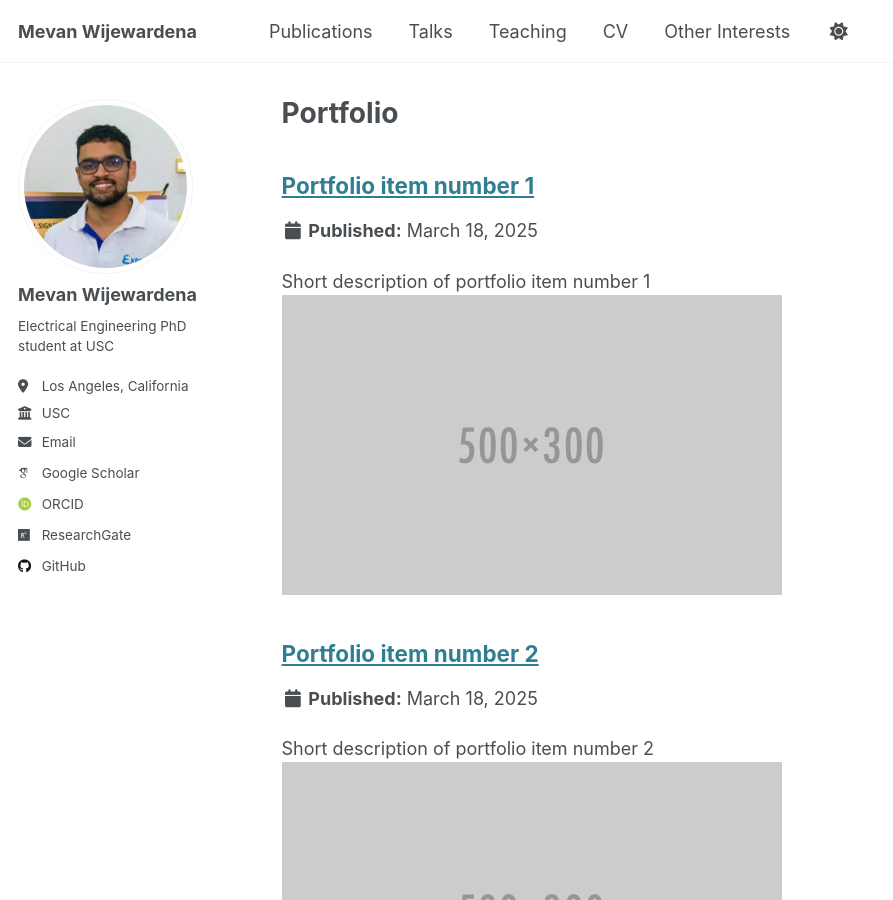
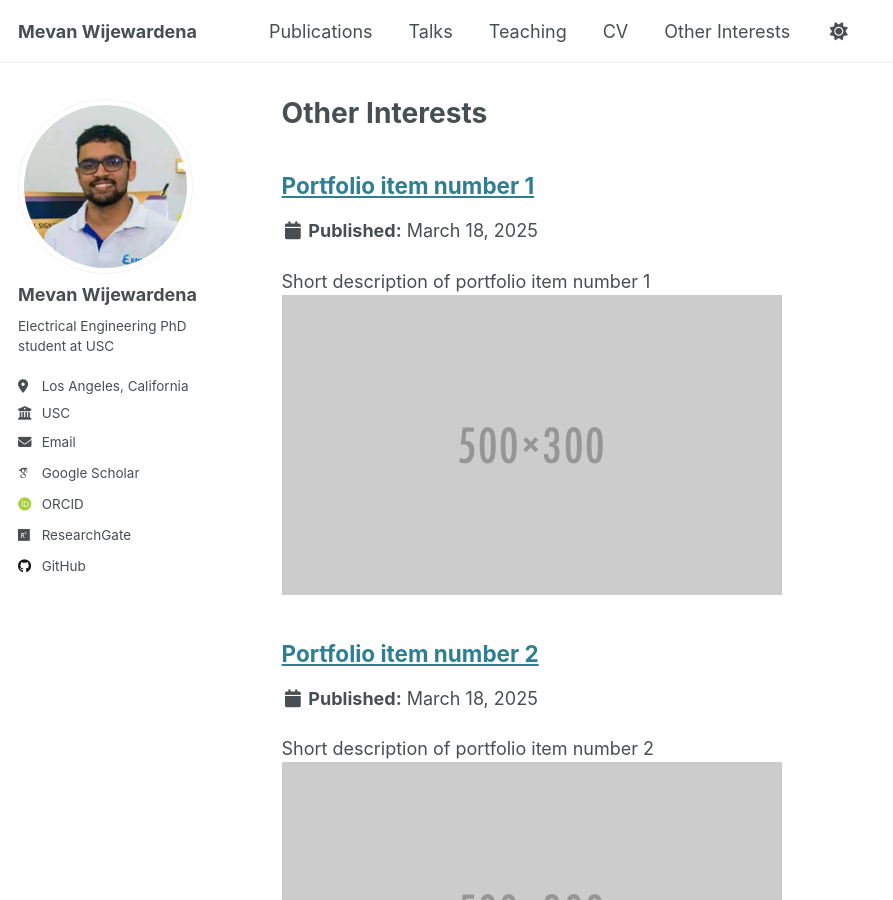
Before and after one commit to mevanwijewardena/mevanwijewardena.github.io, a Jekyll site: the page built from _pages/portfolio.html, in a window 1280 px wide and 900 px high. Shown: the whole window, without its empty margins (0-893 px from the left). Built offline with Jekyll 4.4.1, drawn with Linux system fonts in a browser that asks for light colours; some web fonts are replaced.

Commit message:
Update portfolio.html

```diff
--- a/_pages/portfolio.html
+++ b/_pages/portfolio.html
@@ -1,7 +1,7 @@
 ---
 layout: archive
-title: "Portfolio"
-permalink: /portfolio/
+title: "Other Interests"
+permalink: /interests/
 author_profile: true
 ---
 
```
